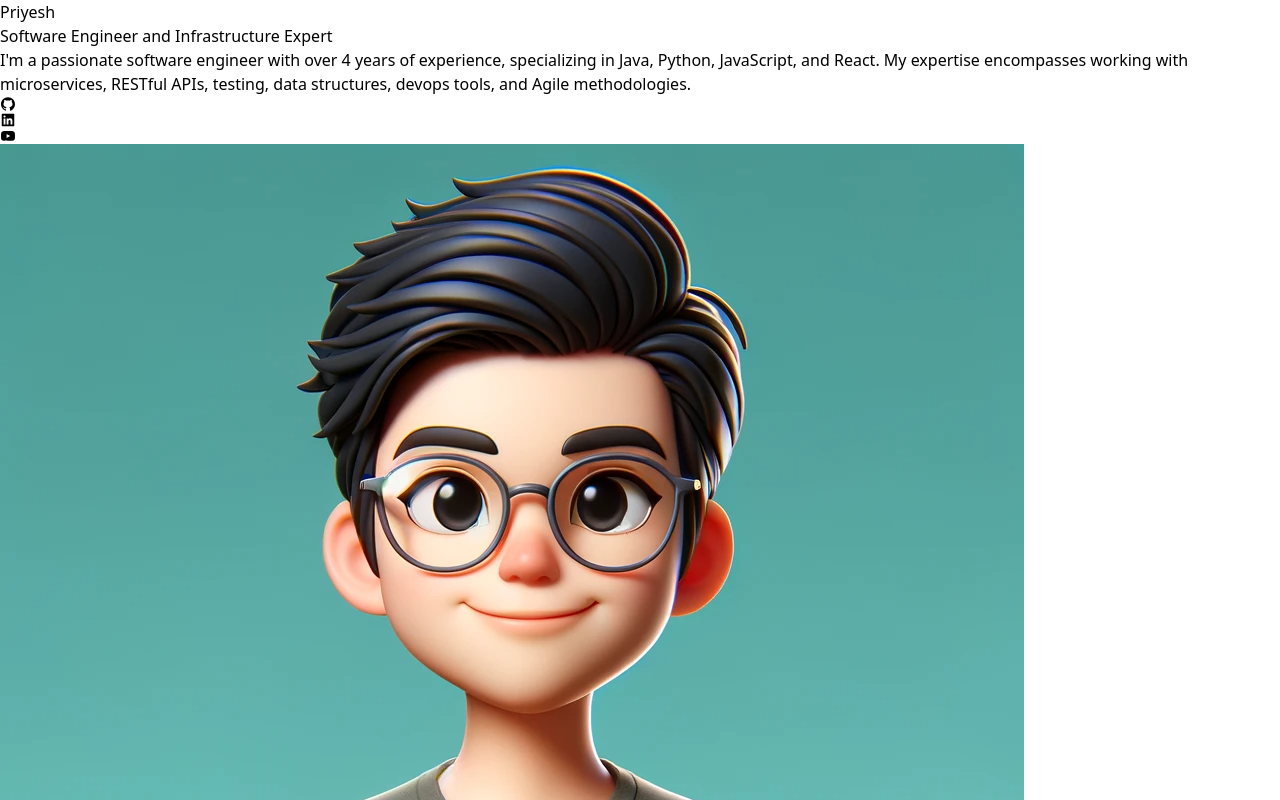
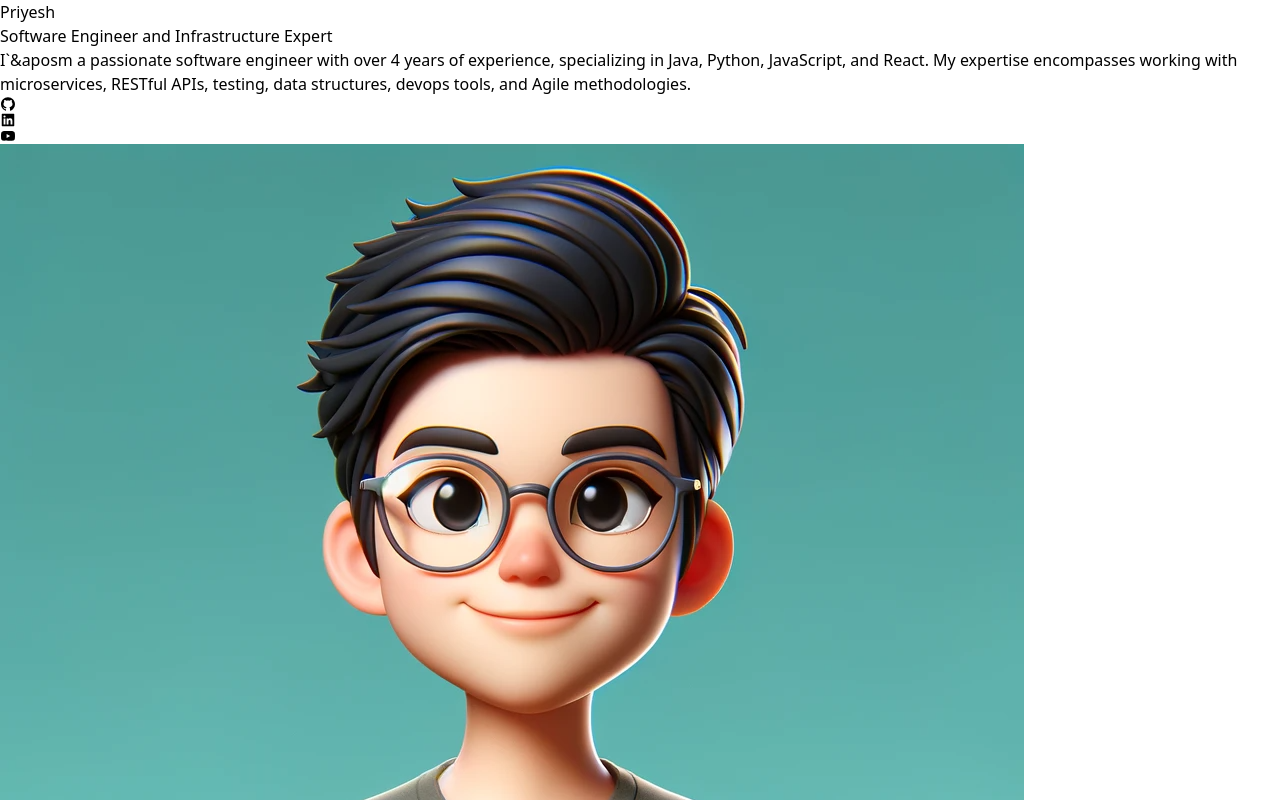
Before and after one commit to amarpriyesh/priyesh-portfolio, a Next.js app: page /front in a window 1280 px wide. Shown: the top 800 px of the page. Built offline with nearby package versions, Linux system fonts and the light colour scheme.

Commit message:
design changes sider

```diff
--- a/pages/front.js
+++ b/pages/front.js
@@ -88,7 +88,7 @@ Implementing data storage solutions and writing efficient queries.`,
           Software Engineer and Infrastructure Expert
         </h3>
         <p className="text-md py-2 leadin-8 text-gray-800 max-w-xl mx-auto dark:text-slate-400">
-          I'm a passionate software engineer with over 4 years of experience,
+          I`&aposm a passionate software engineer with over 4 years of experience,
           specializing in Java, Python, JavaScript, and React. My expertise
           encompasses working with microservices, RESTful APIs, testing, data
           structures, devops tools, and Agile methodologies.
```
